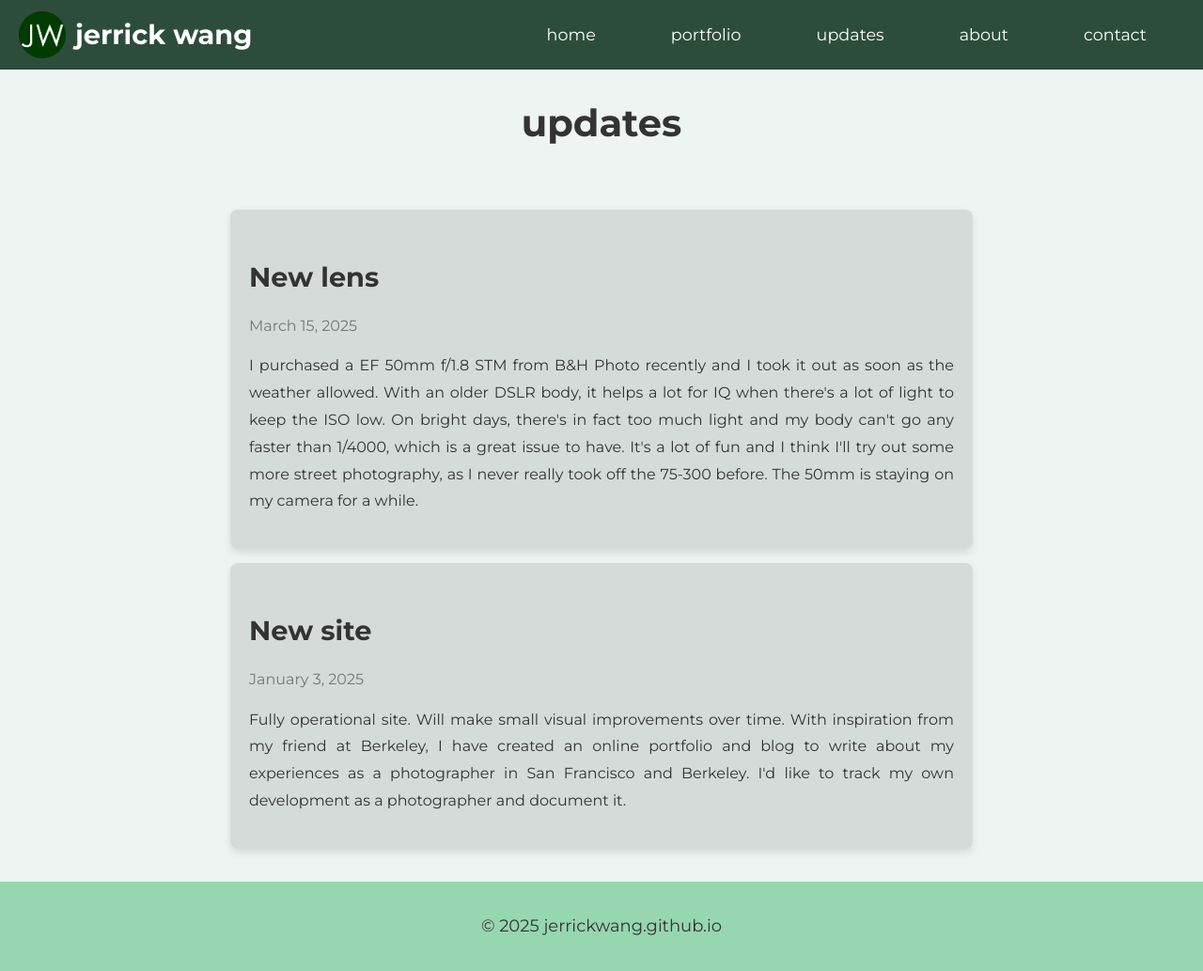
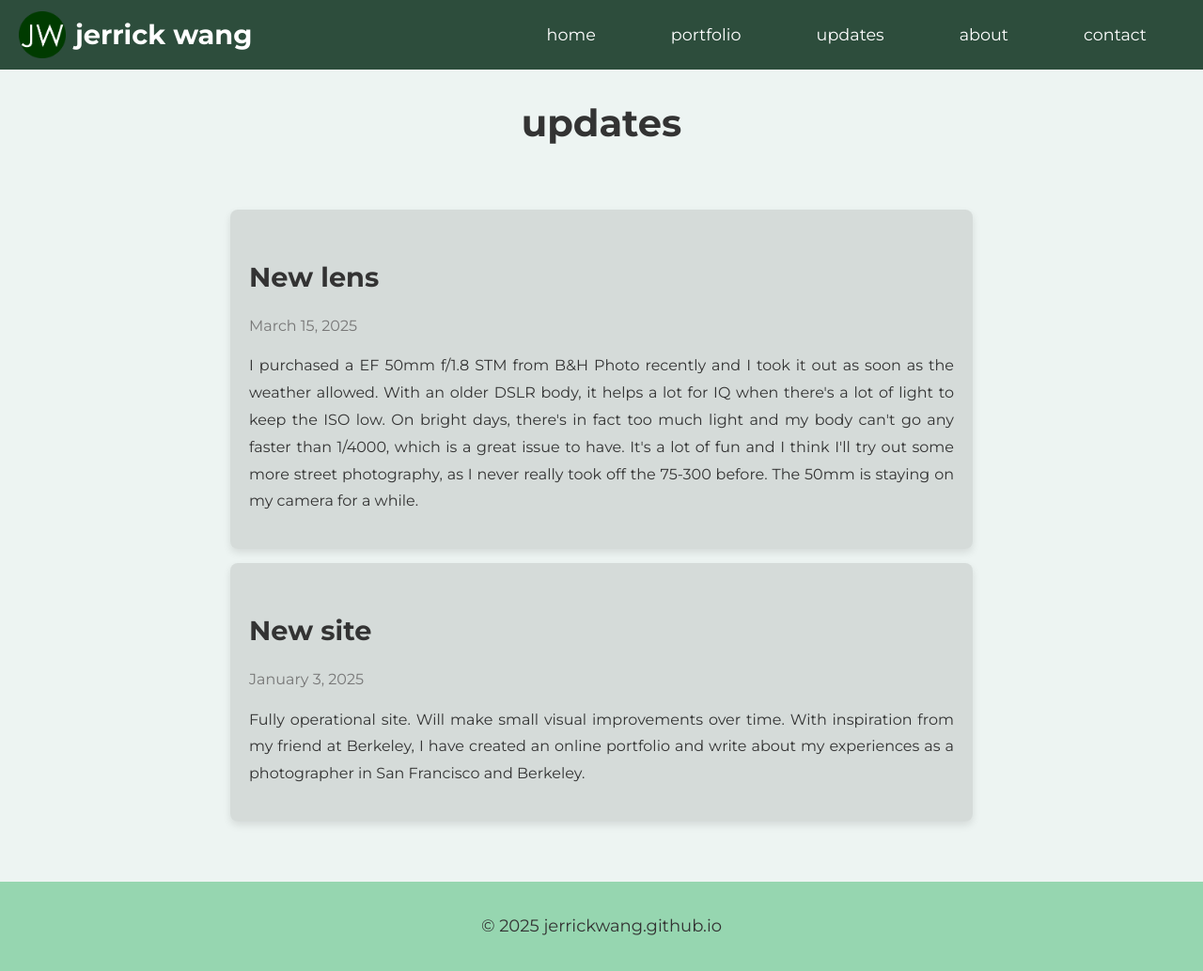
Before and after one commit to jerrickwang/jerrickwang.github.io, a Jekyll site: the page built from updates.md, in a window 1280 px wide and 1033 px high. Shown: the whole window at 94% size. Built offline with Jekyll 4.4.1, drawn with Linux system fonts in a browser that asks for light colours.

Commit message:
Update updates.md

```diff
--- a/updates.md
+++ b/updates.md
@@ -19,7 +19,7 @@ permalink: /updates/
     <p class="post-title">New site</p>
     <p class="post-date">January 3, 2025</p>
     <div class="post-body">
-      <p>Fully operational site. Will make small visual improvements over time. With inspiration from my friend at Berkeley, I have created an online portfolio and blog to write about my experiences as a photographer in San Francisco and Berkeley. I'd like to track my own development as a photographer and document it.</p>
+      <p>Fully operational site. Will make small visual improvements over time. With inspiration from my friend at Berkeley, I have created an online portfolio and write about my experiences as a photographer in San Francisco and Berkeley.</p>
     </div>
   </article>
 </div>
```
